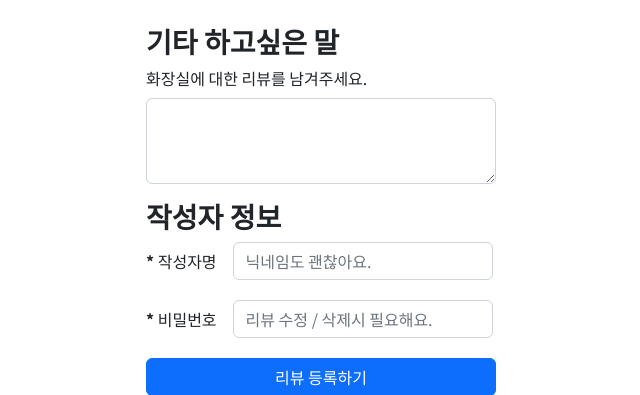
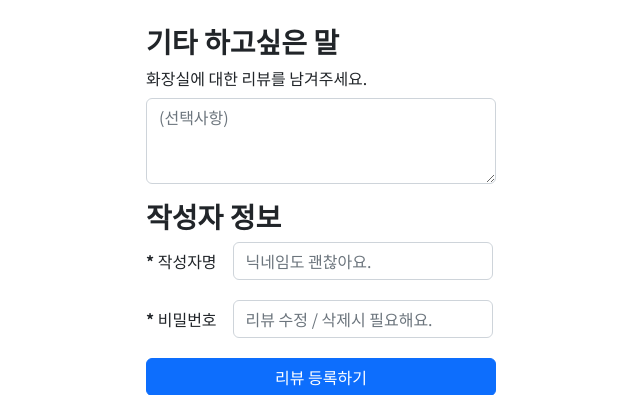
Before and after one commit to 4948jss/naturecalls, a Flask app: page /review/write/1 in a window 1280 px wide. Shown: the part 716-1111 px from the top of the page, without its empty margins (319-959 px from the left). Run offline with Flask 2, Linux system fonts and the light colour scheme.

Commit message:
리뷰 작성/수정 페이지 기타 하고 싶은 말 textarea 내 placeholder 추가
기타 하고 싶은 말 textarea 빈 칸인 경우 '(선택사항)' 뜨도록 수정

```diff
--- a/templates/review/edit/review_edit.html
+++ b/templates/review/edit/review_edit.html
@@ -289,7 +289,7 @@
                     <h3>기타 하고싶은 말</h3>
                     <div class="mb-3">
                         <label for="text-review" class="form-label">화장실에 대한 리뷰를 남겨주세요.</label>
-                        <textarea class="form-control" id="text-review" rows="3"></textarea>
+                        <textarea class="form-control" id="text-review" rows="3" placeholder="(선택사항)"></textarea>
                     </div>
                 </div>
                 <div>
--- a/templates/review/write/review_write.html
+++ b/templates/review/write/review_write.html
@@ -222,7 +222,7 @@
                     <h3>기타 하고싶은 말</h3>
                     <div class="mb-3">
                         <label for="text-review" class="form-label">화장실에 대한 리뷰를 남겨주세요.</label>
-                        <textarea class="form-control" id="text-review" rows="3"></textarea>
+                        <textarea class="form-control" id="text-review" rows="3" placeholder="(선택사항)"></textarea>
                     </div>
                 </div>
                 <div>
```
